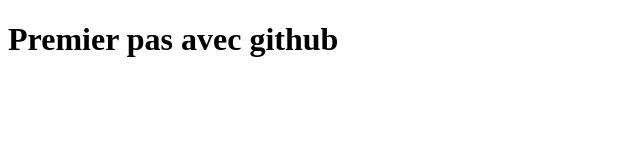
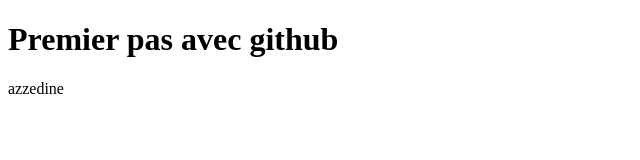
Before and after one commit to fadia13/coursgithub, a plain HTML site: page i,dex.html in a window 1280 px wide. Shown: the full height of the page, 0-640 px from the left. Drawn offline with Linux system fonts and the light colour scheme.

Commit message:
ajout de mon prenom

```diff
--- a/i,dex.html
+++ b/i,dex.html
@@ -7,5 +7,6 @@
 </head>
 <body>
     <h1>Premier pas avec github</h1>
+    <p>azzedine</p>
 </body>
 </html>
```
